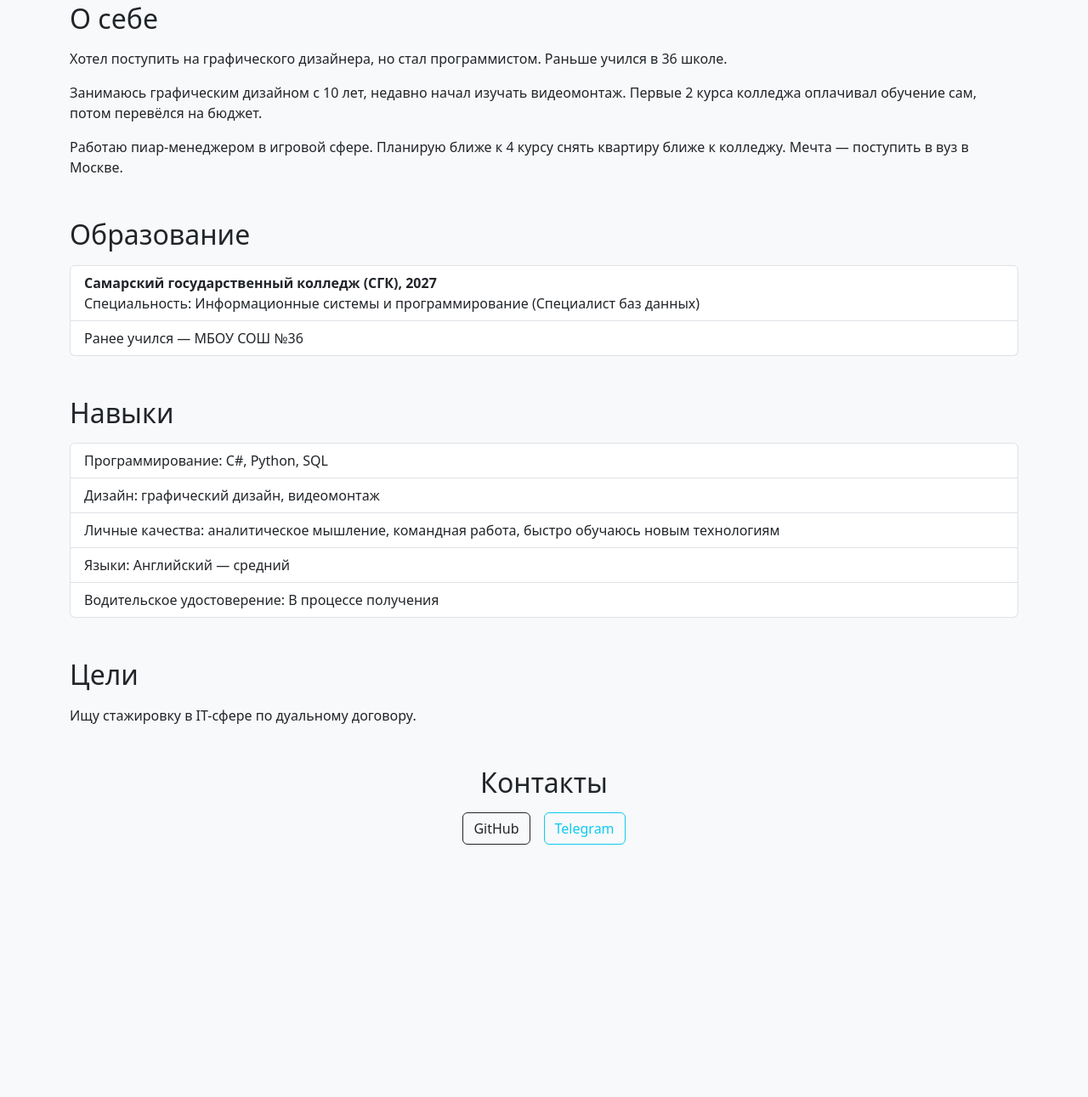
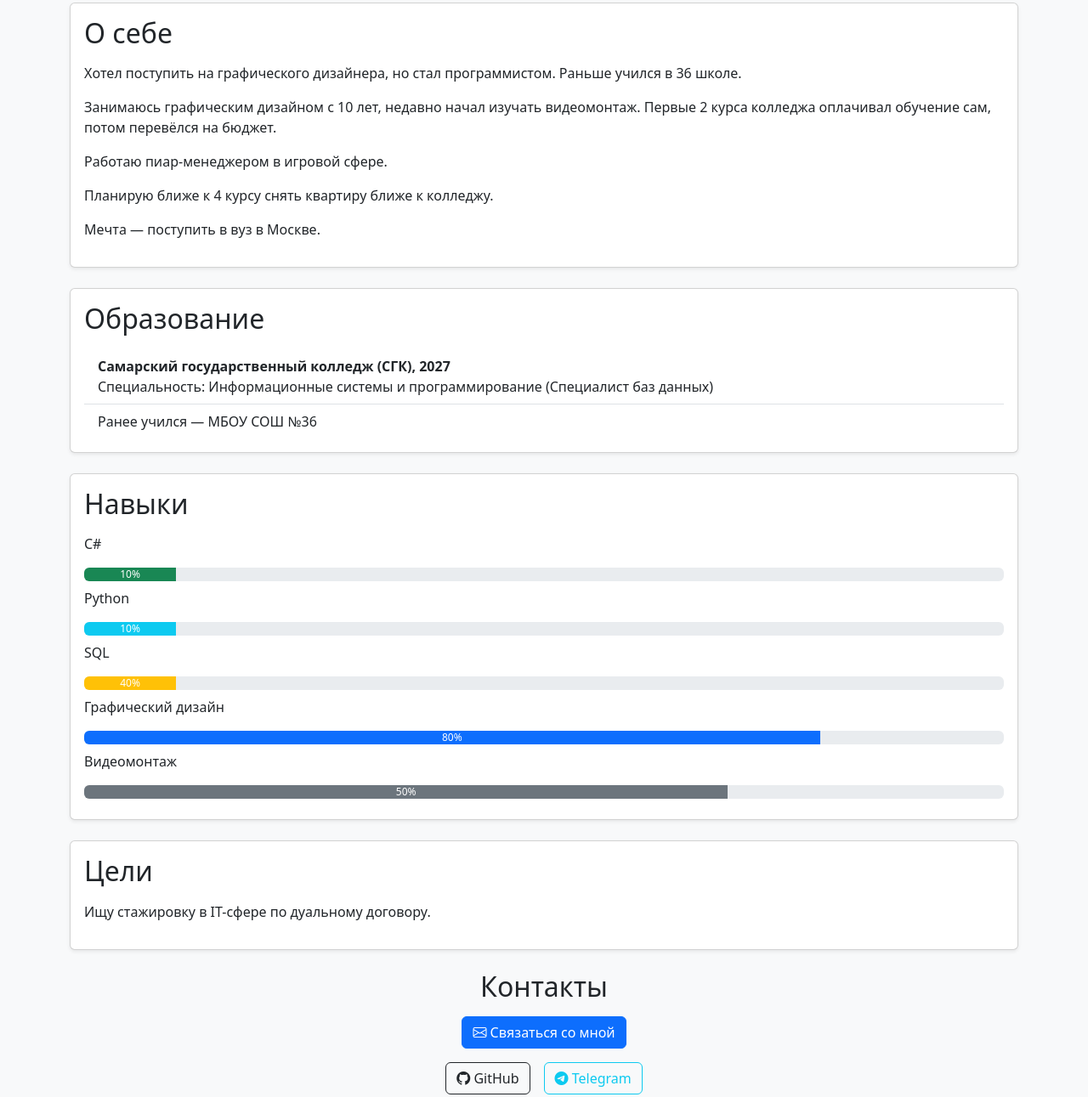
Before and after one commit to AUTOXyy/My_veb, a website built with webpack: page index.html in a window 1280 px wide. Shown: the part 373-1664 px from the top of the page at 85% size. Before the commit the page ends 1463 px from the top, so only its background shows below. Built offline with nearby package versions, Linux system fonts and the light colour scheme.

Commit message:
Графические изменения
 Добавление рабочих кнопок, прогресс баров

```diff
--- a/index.html
+++ b/index.html
@@ -3,8 +3,9 @@
 <head>
   <meta charset="UTF-8">
   <meta name="viewport" content="width=device-width, initial-scale=1">
-  <title>AUTOX</title>
+  <title>AUTOX — Визитка Дмитрия</title>
   <link rel="stylesheet" href="https://cdn.jsdelivr.net/npm/bootstrap@5.3.3/dist/css/bootstrap.min.css">
+  <link rel="stylesheet" href="https://cdn.jsdelivr.net/npm/bootstrap-icons@1.11.1/font/bootstrap-icons.css">
 </head>
 <body class="bg-light">
 
@@ -19,51 +20,79 @@
     </div>
 
     <!-- О себе -->
-    <div class="mb-5">
-      <h2 class="mb-3">О себе</h2>
+    <div class="card mb-4 shadow-sm">
+      <div class="card-body">
+        <h2 class="card-title mb-3">О себе</h2>
         <p>Хотел поступить на графического дизайнера, но стал программистом. Раньше учился в 36 школе.</p>
         <p>Занимаюсь графическим дизайном с 10 лет, недавно начал изучать видеомонтаж. Первые 2 курса колледжа оплачивал обучение сам, потом перевёлся на бюджет.</p>
-      <p>Работаю пиар-менеджером в игровой сфере. Планирую ближе к 4 курсу снять квартиру ближе к колледжу. Мечта — поступить в вуз в Москве.</p>
+        <p>Работаю пиар-менеджером в игровой сфере.</p>
+        <p>Планирую ближе к 4 курсу снять квартиру ближе к колледжу.</p>
+        <p>Мечта — поступить в вуз в Москве.</p>
+      </div>
     </div>
 
     <!-- Образование -->
-    <div class="mb-5">
-      <h2 class="mb-3">Образование</h2>
-      <ul class="list-group">
+    <div class="card mb-4 shadow-sm">
+      <div class="card-body">
+        <h2 class="card-title mb-3">Образование</h2>
+        <ul class="list-group list-group-flush">
           <li class="list-group-item">
             <strong>Самарский государственный колледж (СГК), 2027</strong><br>
             Специальность: Информационные системы и программирование (Специалист баз данных)
           </li>
-        <li class="list-group-item">
-          Ранее учился — МБОУ СОШ №36
-        </li>
+          <li class="list-group-item">Ранее учился — МБОУ СОШ №36</li>
         </ul>
+      </div>
     </div>
 
     <!-- Навыки -->
-    <div class="mb-5">
-      <h2 class="mb-3">Навыки</h2>
-      <ul class="list-group mb-3">
-        <li class="list-group-item">Программирование: C#, Python, SQL</li>
-        <li class="list-group-item">Дизайн: графический дизайн, видеомонтаж</li>
-        <li class="list-group-item">Личные качества: аналитическое мышление, командная работа, быстро обучаюсь новым технологиям</li>
-        <li class="list-group-item">Языки: Английский — средний</li>
-        <li class="list-group-item">Водительское удостоверение: В процессе получения</li>
-      </ul>
+    <div class="card mb-4 shadow-sm">
+      <div class="card-body">
+        <h2 class="card-title mb-3">Навыки</h2>
+
+        <p>C#</p>
+        <div class="progress mb-2">
+          <div class="progress-bar bg-success" style="width: 10%">10%</div>
+        </div>
+
+        <p>Python</p>
+        <div class="progress mb-2">
+          <div class="progress-bar bg-info" style="width: 10%">10%</div>
+        </div>
+
+        <p>SQL</p>
+        <div class="progress mb-2">
+          <div class="progress-bar bg-warning" style="width: 10%">40%</div>
+        </div>
+
+        <p>Графический дизайн</p>
+        <div class="progress mb-2">
+          <div class="progress-bar bg-primary" style="width: 80%">80%</div>
+        </div>
+
+        <p>Видеомонтаж</p>
+        <div class="progress mb-2">
+          <div class="progress-bar bg-secondary" style="width: 70%">50%</div>
+        </div>
+
+      </div>
     </div>
 
     <!-- Цели -->
-    <div class="mb-5">
-      <h2 class="mb-3">Цели</h2>
+    <div class="card mb-4 shadow-sm">
+      <div class="card-body">
+        <h2 class="card-title mb-3">Цели</h2>
         <p>Ищу стажировку в IT-сфере по дуальному договору.</p>
+      </div>
     </div>
 
     <!-- Контакты -->
     <div class="text-center mb-5">
       <h2 class="mb-3">Контакты</h2>
+      <a href="mailto:email@example.com" class="btn btn-primary mb-3"><i class="bi bi-envelope"></i> Связаться со мной</a>
       <div class="d-flex justify-content-center gap-3">
-        <a href="https://github.com/" target="_blank" class="btn btn-outline-dark">GitHub</a>
-        <a href="https://t.me/" target="_blank" class="btn btn-outline-info">Telegram</a>
+        <a href="https://github.com/AUTOXyy" target="_blank" class="btn btn-outline-dark"><i class="bi bi-github"></i> GitHub</a>
+        <a href="https://t.me/AUTOXyy" target="_blank" class="btn btn-outline-info"><i class="bi bi-telegram"></i> Telegram</a>
       </div>
     </div>
 
```
Lines whose indentation alone changed are shown as unchanged.
